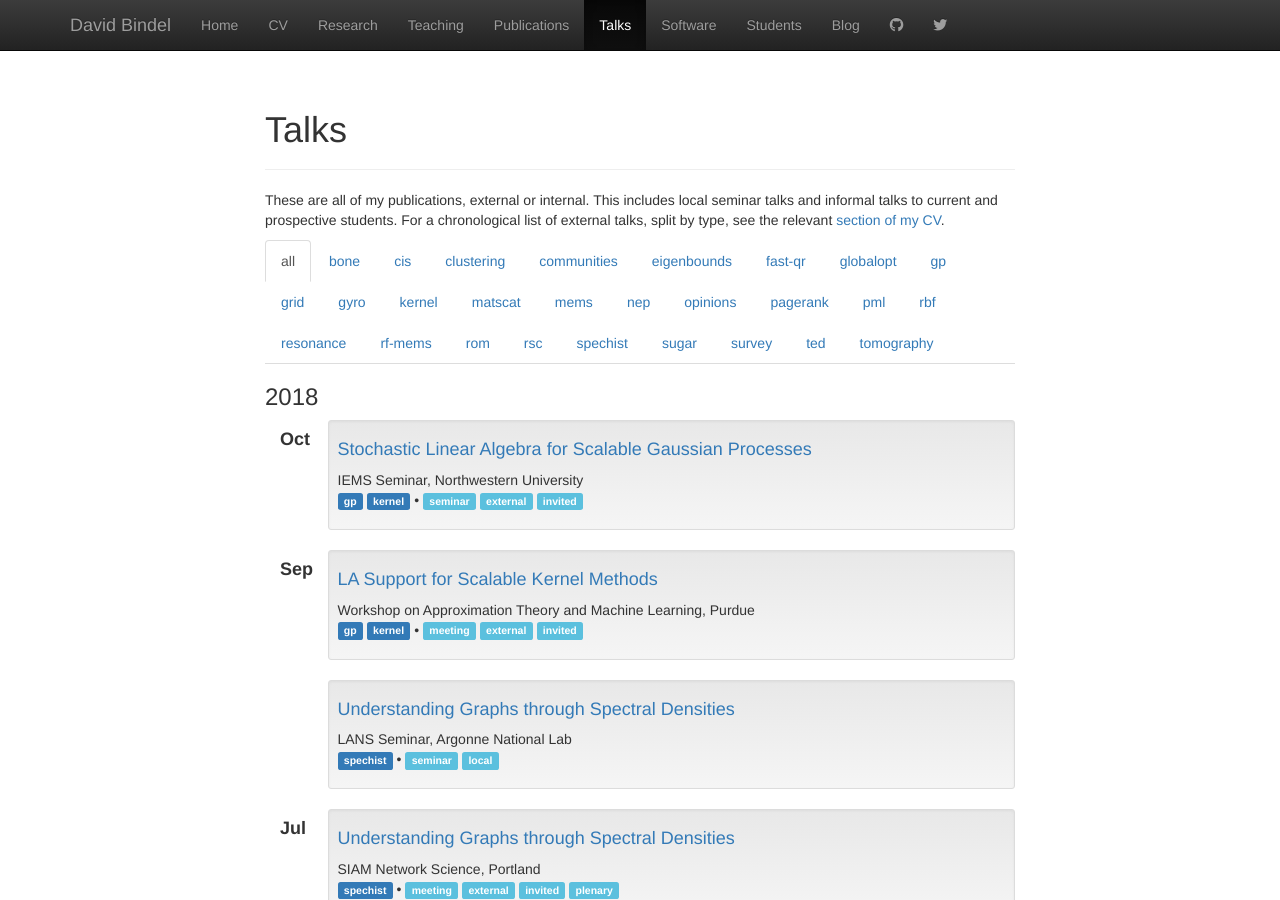
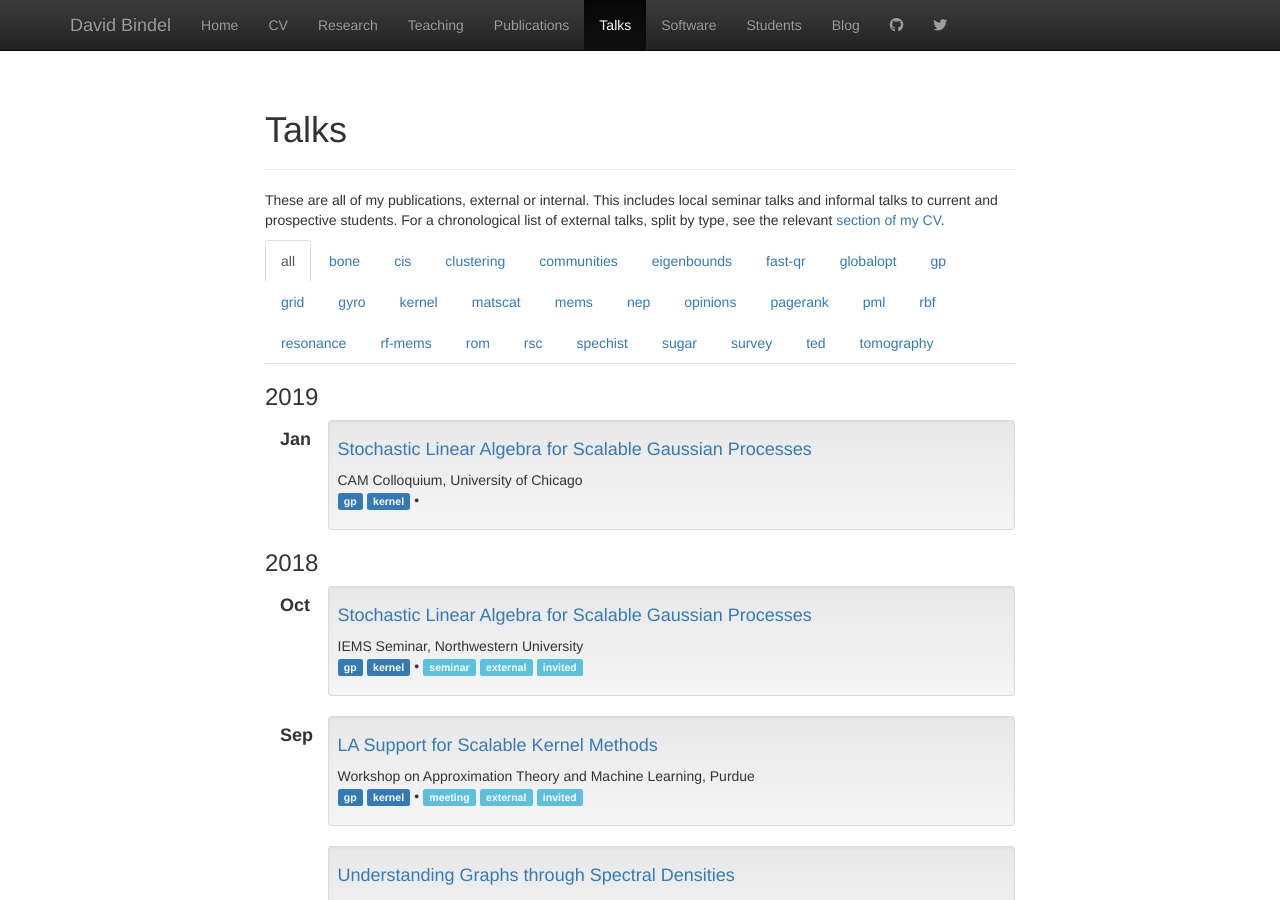
Before and after one commit to dbindel/cornell_web, a Jekyll site: the page built from talks.html, in a window 1280 px wide and 900 px high. Built offline with Jekyll 4.4.1, drawn with Linux system fonts in a browser that asks for light colours; nearby versions of some CDN libraries.

Commit message:
Add link to slides for U of C talk.

```diff
--- a/_data/present.yml
+++ b/_data/present.yml
@@ -1056,3 +1056,8 @@
   tags: [gp, kernel]
   where: IEMS Seminar, Northwestern University
   type: [seminar, external, invited]
+-
+  file: 2019-01-chicago/chicago-jan19.pdf
+  title: "Stochastic Linear Algebra for Scalable Gaussian Processes"
+  tags: [gp, kernel]
+  where: CAM Colloquium, University of Chicago
```
